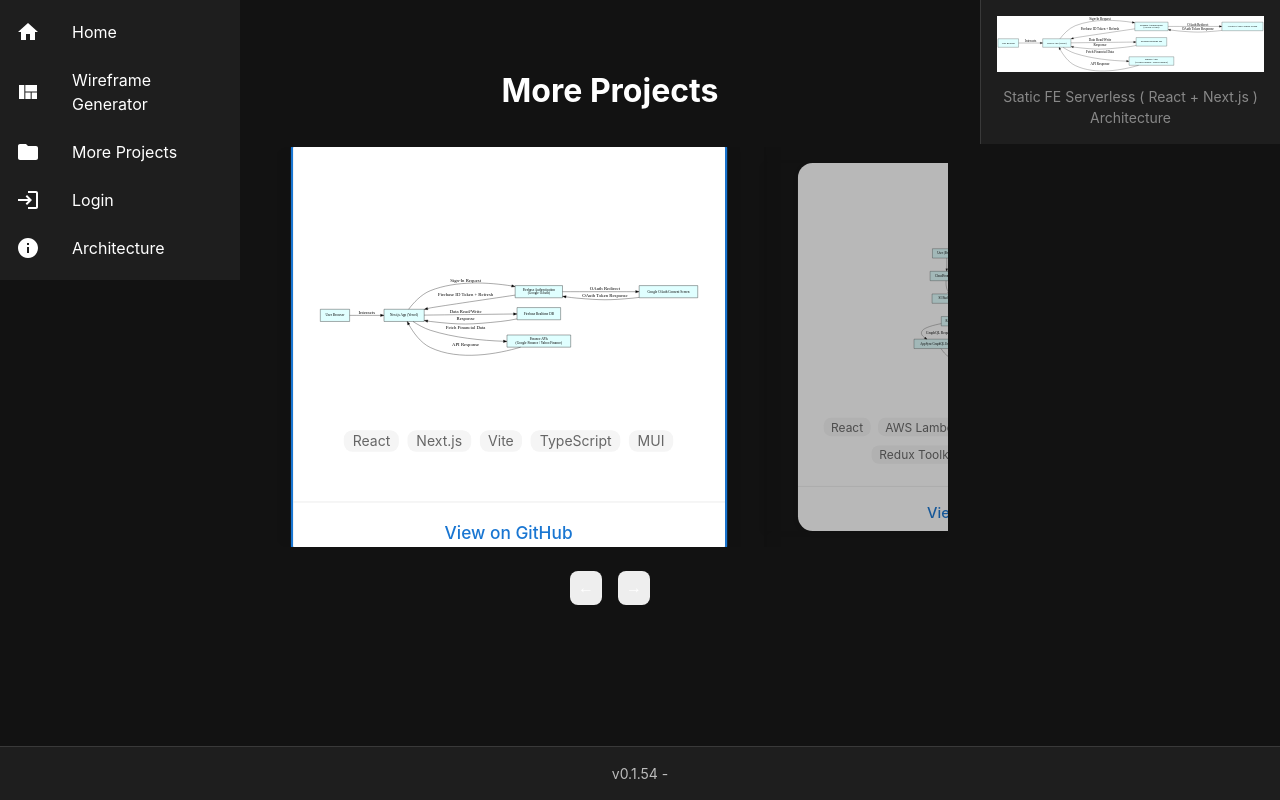
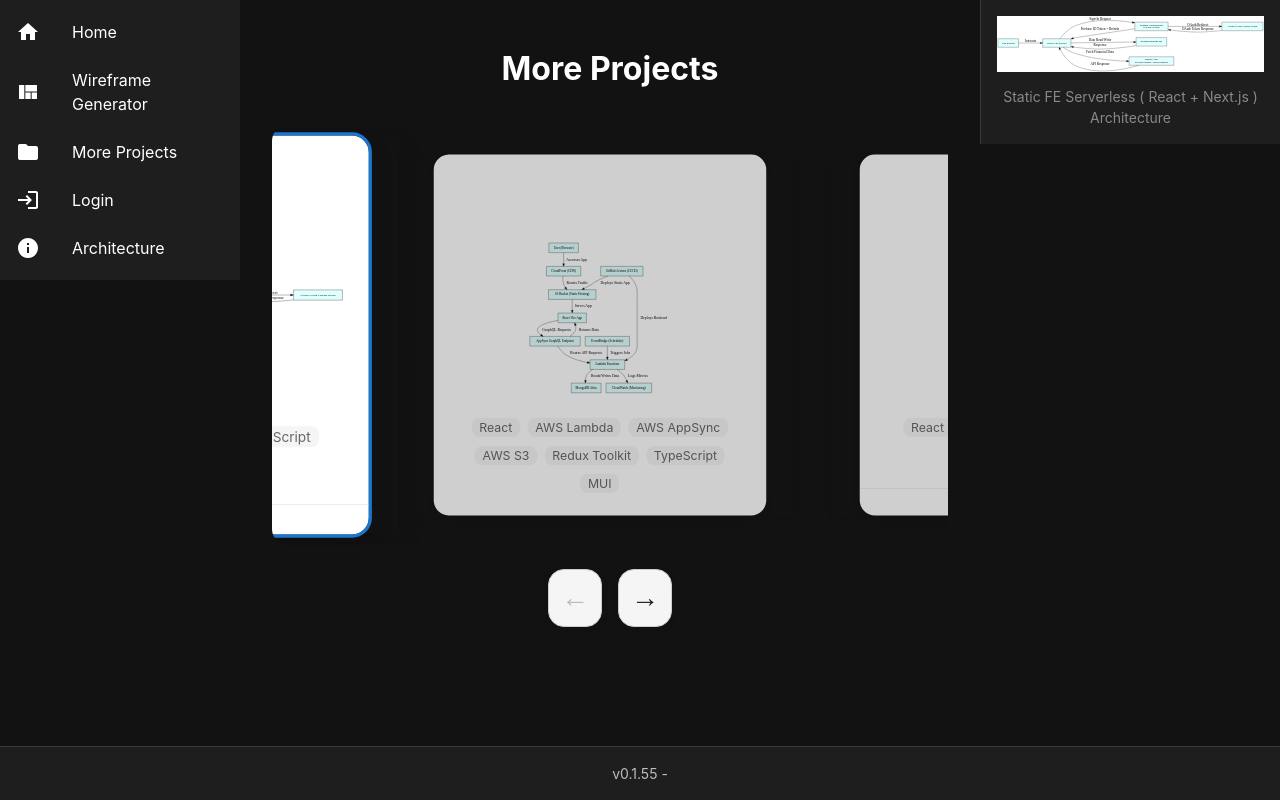
Before and after one commit to LukeAWeaver/AI-Wireframe-Generator, a React (Vite) app in the folder frontend/: page /projects in a window 1280 px wide. Built offline with nearby package versions, Linux system fonts and the light colour scheme; no server answers.

Commit message:
carousel adjustments

```diff
--- a/frontend/src/app/projects.tsx
+++ b/frontend/src/app/projects.tsx
@@ -134,9 +134,10 @@ export const Projects: React.FC = () => {
           style={{
             overflow: 'hidden',
             borderRadius: 16,
+            padding: '20px 0',
           }}
         >
-          <div className="embla__container" style={{ display: 'flex', alignItems: 'center' }}>
+          <div className="embla__container" style={{ display: 'flex', alignItems: 'center', justifyContent: 'center' }}>
             {projects.map((project, index) => {
               const isSelected = index === selectedIndex;
               return (
@@ -144,16 +145,17 @@ export const Projects: React.FC = () => {
                   key={project.id}
                   className="embla__slide"
                   style={{
-                    flex: '0 0 70%',
+                    flex: '0 0 60%',
                     minWidth: 0,
-                    padding: '0 2%',
+                    padding: '0 15px',
                     display: 'flex',
                     justifyContent: 'center',
-                    transform: isSelected ? 'scale(1.08)' : 'scale(0.92)',
+                    transform: isSelected ? 'scale(1.05)' : 'scale(0.95)',
                     zIndex: isSelected ? 2 : 1,
-                    boxShadow: isSelected ? '0 4px 16px rgba(0,0,0,0.15)' : '0 2px 8px rgba(0,0,0,0.10)',
-                    opacity: isSelected ? 1 : 0.7,
-                    transition: 'transform 0.3s, box-shadow 0.3s, opacity 0.3s',
+                    boxShadow: isSelected ? '0 8px 24px rgba(0,0,0,0.15)' : '0 4px 12px rgba(0,0,0,0.08)',
+                    opacity: isSelected ? 1 : 0.8,
+                    transition: 'all 0.4s cubic-bezier(0.4, 0, 0.2, 1)',
+                    margin: isSelected ? '0' : '0 10px',
                   }}
                   role="group"
                   aria-label={`Project ${index + 1} of ${projects.length}: ${project.title}`}
@@ -161,17 +163,17 @@ export const Projects: React.FC = () => {
                   <div
                     style={{
                       width: '100%',
-                      maxWidth: 400,
-                      minWidth: 250,
-                      height: 400,
+                      maxWidth: 350,
+                      minWidth: 280,
+                      height: 380,
                       display: 'flex',
                       flexDirection: 'column',
-                      transition: 'all 0.3s cubic-bezier(.4,2,.6,1)',
-                      outline: isSelected ? '2px solid #1976d2' : 'none',
+                      transition: 'all 0.4s cubic-bezier(0.4, 0, 0.2, 1)',
+                      outline: isSelected ? '3px solid #1976d2' : 'none',
                       margin: '0 auto',
                       background: '#fff',
                       borderRadius: 16,
-                      boxShadow: isSelected ? '0 4px 16px rgba(0,0,0,0.15)' : '0 2px 8px rgba(0,0,0,0.10)',
+                      boxShadow: isSelected ? '0 8px 24px rgba(0,0,0,0.15)' : '0 4px 12px rgba(0,0,0,0.08)',
                       overflow: 'hidden',
                     }}
                     tabIndex={0}
@@ -221,7 +223,23 @@ export const Projects: React.FC = () => {
             onClick={scrollPrev}
             disabled={!prevBtnEnabled}
             aria-label="Previous project"
-            style={{ padding: 8, borderRadius: 8, border: 'none', background: '#eee', cursor: prevBtnEnabled ? 'pointer' : 'not-allowed' }}
+            style={{
+              padding: 12,
+              borderRadius: 16,
+              border: '1px solid #ccc',
+              background: '#f5f5f5',
+              cursor: prevBtnEnabled ? 'pointer' : 'not-allowed',
+              boxShadow: '0 2px 8px rgba(0,0,0,0.06)',
+              transition: 'border 0.2s, box-shadow 0.2s',
+              outline: 'none',
+              color: prevBtnEnabled ? '#222' : '#bbb',
+              fontSize: 28,
+              display: 'flex',
+              alignItems: 'center',
+              justifyContent: 'center',
+            }}
+            onMouseOver={e => (e.currentTarget.style.border = '1.5px solid #1976d2')}
+            onMouseOut={e => (e.currentTarget.style.border = '1px solid #ccc')}
           >
             &#8592;
           </button>
@@ -229,7 +247,23 @@ export const Projects: React.FC = () => {
             onClick={scrollNext}
             disabled={!nextBtnEnabled}
             aria-label="Next project"
-            style={{ padding: 8, borderRadius: 8, border: 'none', background: '#eee', cursor: nextBtnEnabled ? 'pointer' : 'not-allowed' }}
+            style={{
+              padding: 12,
+              borderRadius: 16,
+              border: '1px solid #ccc',
+              background: '#f5f5f5',
+              cursor: nextBtnEnabled ? 'pointer' : 'not-allowed',
+              boxShadow: '0 2px 8px rgba(0,0,0,0.06)',
+              transition: 'border 0.2s, box-shadow 0.2s',
+              outline: 'none',
+              color: nextBtnEnabled ? '#222' : '#bbb',
+              fontSize: 28,
+              display: 'flex',
+              alignItems: 'center',
+              justifyContent: 'center',
+            }}
+            onMouseOver={e => (e.currentTarget.style.border = '1.5px solid #1976d2')}
+            onMouseOut={e => (e.currentTarget.style.border = '1px solid #ccc')}
           >
             &#8594;
           </button>
--- a/frontend/src/components/compound/TechnologyBadge.tsx
+++ b/frontend/src/components/compound/TechnologyBadge.tsx
@@ -48,7 +48,7 @@ export const TechnologyBadge: React.FC<TechnologyBadgeProps> = ({
       }
       position="top"
       mode={mode}
-      delay={200}
+      delay={100}
     >
       <span style={defaultStyle} className={className}>
         {technology.name}
--- a/frontend/src/components/primitives/TooltipPrimitive.tsx
+++ b/frontend/src/components/primitives/TooltipPrimitive.tsx
@@ -54,9 +54,21 @@ export const TooltipPrimitive = React.forwardRef<HTMLDivElement, TooltipPrimitiv
       if (left + tooltipRect.width > viewportWidth - 8) {
         left = viewportWidth - tooltipRect.width - 8;
       }
-      if (top < 8) top = 8;
+      if (top < 8) {
+        // If tooltip would go off top, show it below instead
+        if (position === 'top') {
+          top = triggerRect.bottom + 8;
+        } else {
+          top = 8;
+        }
+      }
       if (top + tooltipRect.height > viewportHeight - 8) {
-        top = viewportHeight - tooltipRect.height - 8;
+        // If tooltip would go off bottom, show it above instead
+        if (position === 'bottom') {
+          top = triggerRect.top - tooltipRect.height - 8;
+        } else {
+          top = viewportHeight - tooltipRect.height - 8;
+        }
       }
 
       setTooltipPosition({ top, left });
@@ -82,10 +94,12 @@ export const TooltipPrimitive = React.forwardRef<HTMLDivElement, TooltipPrimitiv
     // Calculate position after tooltip becomes visible
     useEffect(() => {
       if (isVisible) {
-        // Use requestAnimationFrame to ensure DOM is updated
-        requestAnimationFrame(() => {
+        // Use a small delay to ensure DOM is fully updated
+        const timer = setTimeout(() => {
           calculatePosition();
-        });
+        }, 10);
+
+        return () => clearTimeout(timer);
       }
     }, [isVisible, calculatePosition]);
 
--- a/frontend/src/components/styled/Tooltip.tsx
+++ b/frontend/src/components/styled/Tooltip.tsx
@@ -22,11 +22,13 @@ export const Tooltip: React.FC<TooltipProps> = ({
         color: theme.colors.text,
         padding: theme.spacing.sm,
         borderRadius: theme.radii.md,
-        boxShadow: theme.shadows.md,
+        boxShadow: '0 4px 12px rgba(0, 0, 0, 0.15), 0 2px 4px rgba(0, 0, 0, 0.1)',
         fontSize: theme.fontSizes.sm,
         maxWidth: 250,
         wordWrap: 'break-word',
         border: `1px solid ${theme.colors.border}`,
+        zIndex: 9999,
+        position: 'relative',
       }}
     >
       {content}
--- a/frontend/src/version.ts
+++ b/frontend/src/version.ts
@@ -1 +1 @@
-export const APP_VERSION = '0.1.54'
+export const APP_VERSION = '0.1.55'
```
Also changed, not shown: 1 other file (tests, documents, lock files or other folders).
